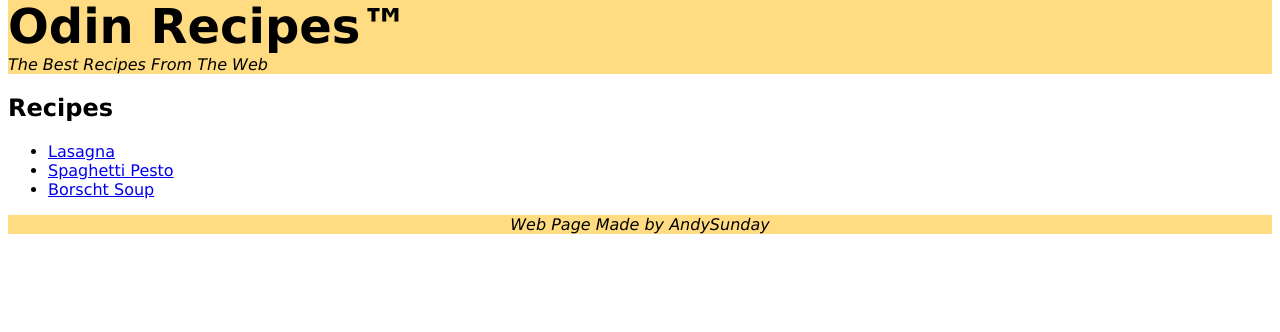
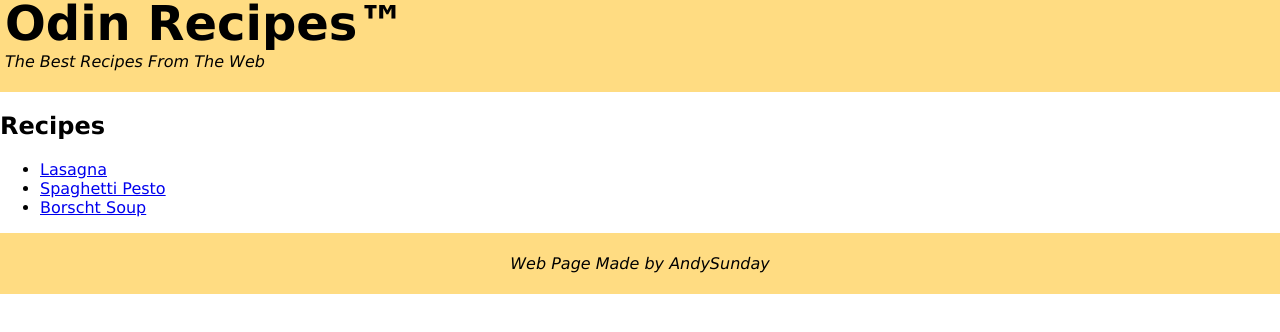
Before and after one commit to AndySundae/odin-recipes, a plain HTML site: page index.html in a window 1280 px wide. Drawn offline with Linux system fonts and the light colour scheme.

Commit message:
Fix default margin of body

```diff
--- a/style.css
+++ b/style.css
@@ -5,8 +5,14 @@
 html {
     background-color: rgb(255, 255, 255);
 }
+
+body {
+  margin:0;
+}
+
 header {
     background-color: #ffdc82;
+    padding: 5px;
 
 }
 
@@ -20,4 +26,5 @@ footer {
     text-align: center;
     margin-top: auto;
     background-color: #ffdc82;
+    padding: 5px;
 }
```
